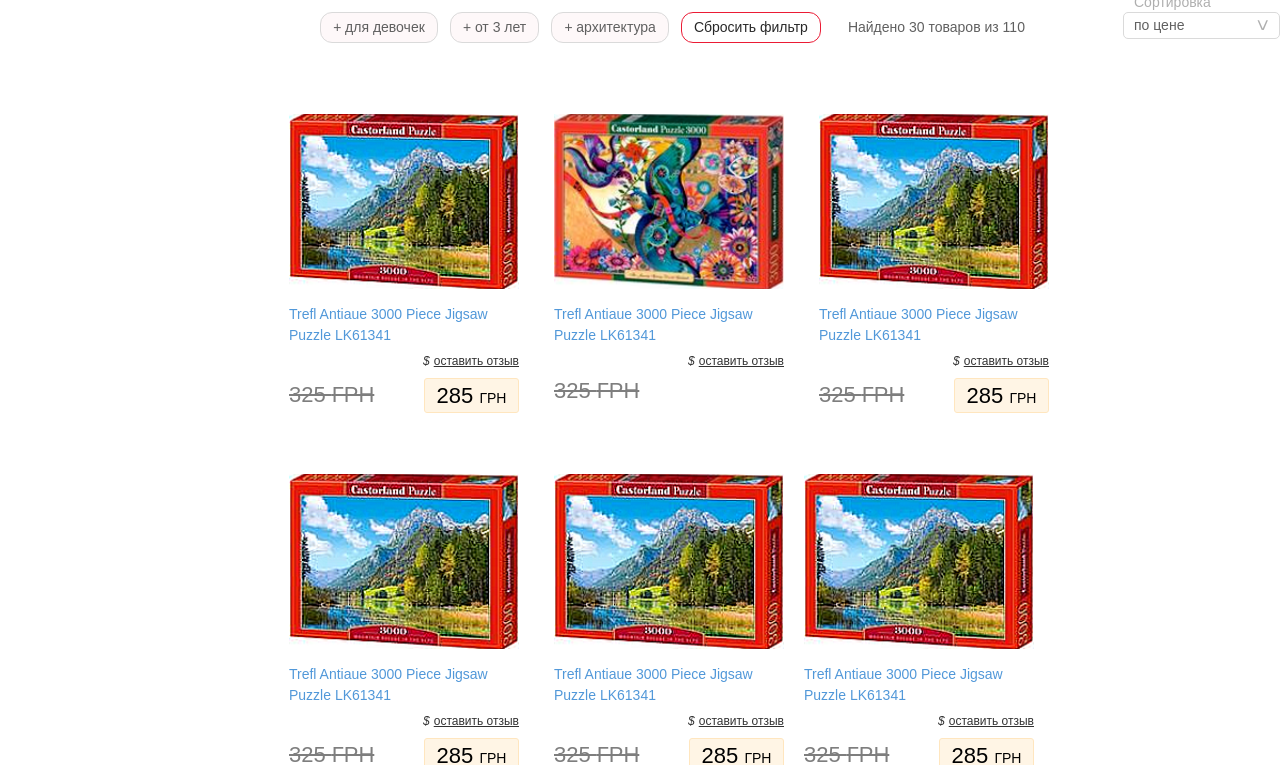
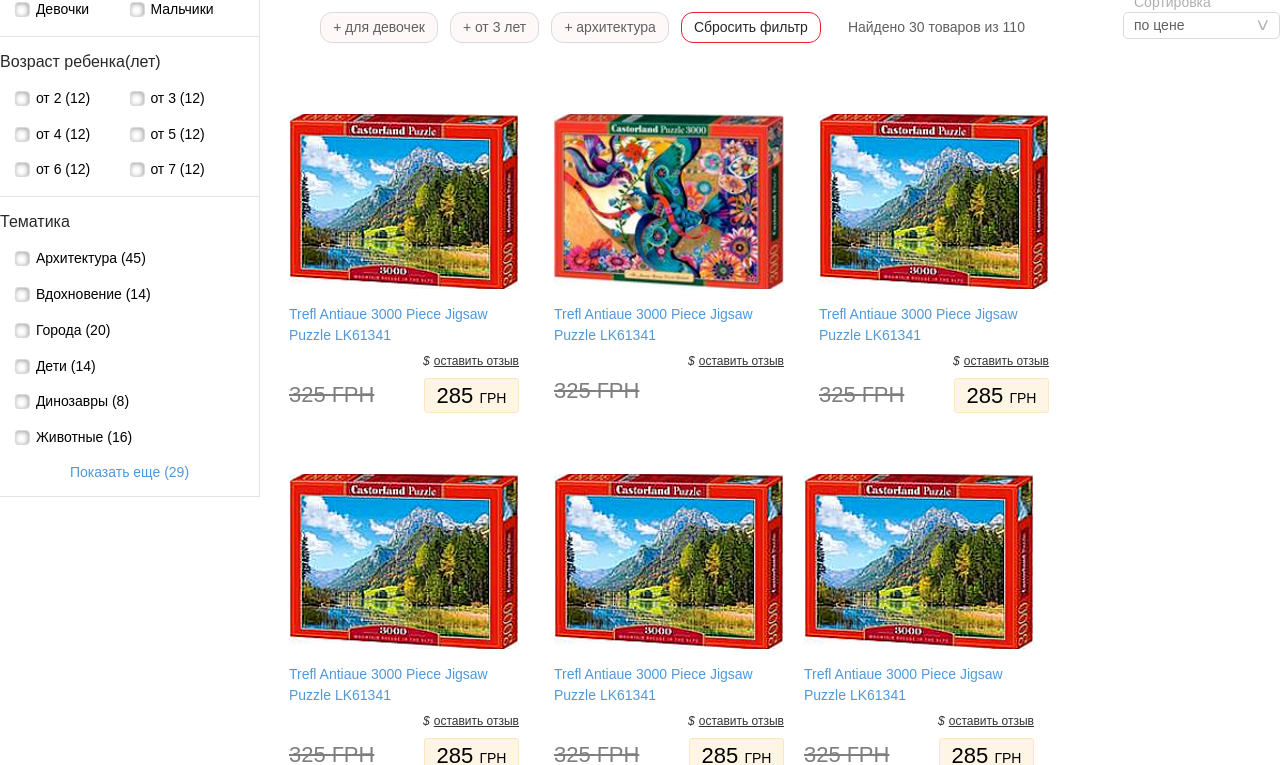
Before and after one commit to vitaliitsupylo/Puzzles, a website: page category.html in a window 1280 px wide. Shown: the part 335-1100 px from the top of the page. Drawn offline with Linux system fonts and the light colour scheme.

Commit message:
begin filter

```diff
--- a/category.html
+++ b/category.html
@@ -136,6 +136,99 @@
                     </ul>
                 </div>
                 <!-- end categories -->
+                <!-- begin filter  category -->
+                <div class="filter_category">
+                  <div class="fil_cat_section">
+                    <p class="fil_cat_title">Фильтр по параметрам</p>
+                  </div>
+                  <div class="fil_cat_section">
+                    <p class="fil_cat_title">Пол ребенка</p>
+                    <div class="section_content book">
+                      <label name="girls">
+                        <input class="checkbox" type="checkbox" name="girls">
+                        <span class="checkbox-custom"></span>
+                        <span class="label">Девочки</span>
+                      </label>
+                      <label name="boys">
+                          <input class="checkbox" type="checkbox" name="boys">
+                          <span class="checkbox-custom"></span>
+                          <span class="label">Мальчики</span>
+                      </label>
+                    </div>
+                  </div>
+                  <div class="fil_cat_section">
+                    <p class="fil_cat_title">Возраст ребенка(лет)</p>
+                    <div class="section_content book">
+                      <label name="two">
+                        <input class="checkbox" type="checkbox" name="two">
+                        <span class="checkbox-custom"></span>
+                        <span class="label">от 2 (12)</span>
+                      </label>
+                      <label name="three">
+                          <input class="checkbox" type="checkbox" name="three">
+                          <span class="checkbox-custom"></span>
+                          <span class="label">от 3 (12)</span>
+                      </label>
+                      <label name="four">
+                          <input class="checkbox" type="checkbox" name="four">
+                          <span class="checkbox-custom"></span>
+                          <span class="label">от 4 (<span>12</span>)</span>
+                      </label>
+                      <label name="five">
+                          <input class="checkbox" type="checkbox" name="five">
+                          <span class="checkbox-custom"></span>
+                          <span class="label">от 5 (<span>12</span>)</span>
+                      </label>
+                      <label name="six">
+                          <input class="checkbox" type="checkbox" name="six">
+                          <span class="checkbox-custom"></span>
+                          <span class="label">от 6 (<span>12</span>)</span>
+                      </label>
+                      <label name="seven">
+                          <input class="checkbox" type="checkbox" name="seven">
+                          <span class="checkbox-custom"></span>
+                          <span class="label">от 7 (<span>12</span>)</span>
+                      </label>
+                    </div>
+                  </div>
+                  <div class="fil_cat_section">
+                    <p class="fil_cat_title">Тематика</p>
+                    <div class="section_content list">
+                      <label name="two">
+                        <input class="checkbox" type="checkbox" name="two">
+                        <span class="checkbox-custom"></span>
+                        <span class="label">Архитектура (<span>45</span>)</span>
+                      </label>
+                      <label name="three">
+                          <input class="checkbox" type="checkbox" name="three">
+                          <span class="checkbox-custom"></span>
+                          <span class="label">Вдохновение (<span>14</span>)</span>
+                      </label>
+                      <label name="four">
+                          <input class="checkbox" type="checkbox" name="four">
+                          <span class="checkbox-custom"></span>
+                          <span class="label">Города (<span>20</span>)</span>
+                      </label>
+                      <label name="five">
+                          <input class="checkbox" type="checkbox" name="five">
+                          <span class="checkbox-custom"></span>
+                          <span class="label">Дети (<span>14</span>)</span>
+                      </label>
+                      <label name="six">
+                          <input class="checkbox" type="checkbox" name="six">
+                          <span class="checkbox-custom"></span>
+                          <span class="label">Динозавры (<span>8</span>)</span>
+                      </label>
+                      <label name="seven">
+                          <input class="checkbox" type="checkbox" name="seven">
+                          <span class="checkbox-custom"></span>
+                          <span class="label">Животные (<span>16</span>)</span>
+                      </label>
+                      <a class="more_filter" href="#">Показать еще (<span>29</span>)</a>
+                    </div>
+                  </div>
+                </div>
+                <!-- end filter category -->
             </div>
             <div class="main_content_center">
                 <h1 class="title_block">Настольные игры для девочек от 3 лет, тематика архитектура</h1>
--- a/src/sass/main.scss
+++ b/src/sass/main.scss
@@ -70,6 +70,10 @@
   @import "modules/page-two/main-content-center/card-min.scss";
   /*end main content center*/
 
+  /*main content left*/
+  @import "modules/page-two/main-content-left/filter-category.scss";
+
+  /*end main content left*/
 
 
 
--- /dev/null
+++ b/src/sass/modules/page-two/main-content-left/filter-category.scss
@@ -0,0 +1,73 @@
+.filter_category {
+  width: 100%;
+  margin-top: rem(30px);
+  border-right: rem(1px) solid #e3e3e3;
+
+  .fil_cat_section {
+    border-bottom: rem(1px) solid #e3e3e3;
+    padding-top: rem(15px);
+    &:first-child {
+      padding-top: 0;
+      padding-bottom: rem(20px);
+    }
+  }
+  .fil_cat_title {
+    color: $black-color;
+    font-size: rem(16px);
+  }
+  .section_content {
+    margin-top: rem(18px);
+    display: flex;
+    padding: 0 rem(15px);
+    label{
+      margin-bottom: rem(18px);
+    }
+    .checkbox {
+      display: none;
+    }
+    .checkbox-custom {
+      width: rem(15px);
+      cursor: pointer;
+      height: rem(15px);
+      margin-right: rem(2px);
+      position: relative;
+      box-shadow: inset rem(-1px) rem(1px) rem(5px) rgba(0, 0, 0, 0.38);
+      border-radius: rem(3px) rem(4px) rem(4px) rem(3px);
+      border: rem(1px) solid #dadada;
+      background-color: #ffffff;
+    }
+    .checkbox-custom,
+    .label {
+      display: inline-block;
+      vertical-align: middle;
+    }
+
+    .checkbox:checked + .checkbox-custom::before {
+      content: "";
+      display: block;
+      position: absolute;
+      top: 2px;
+      right: 2px;
+      bottom: 2px;
+      left: 2px;
+      background: #413548;
+      border-radius: 2px;
+    }
+    .more_filter{
+      display: inline-block;
+      margin: auto;
+      color: $sky-color;
+      margin-bottom: rem(15px);
+    }
+    &.list{
+      flex-direction: column;
+    }
+    &.book{
+      justify-content: space-between;
+      flex-wrap: wrap;
+      label{
+            width: 50%;
+      }
+    }
+  }
+}
```
Also changed, not shown: dist/css/main.css, 2 other files.
